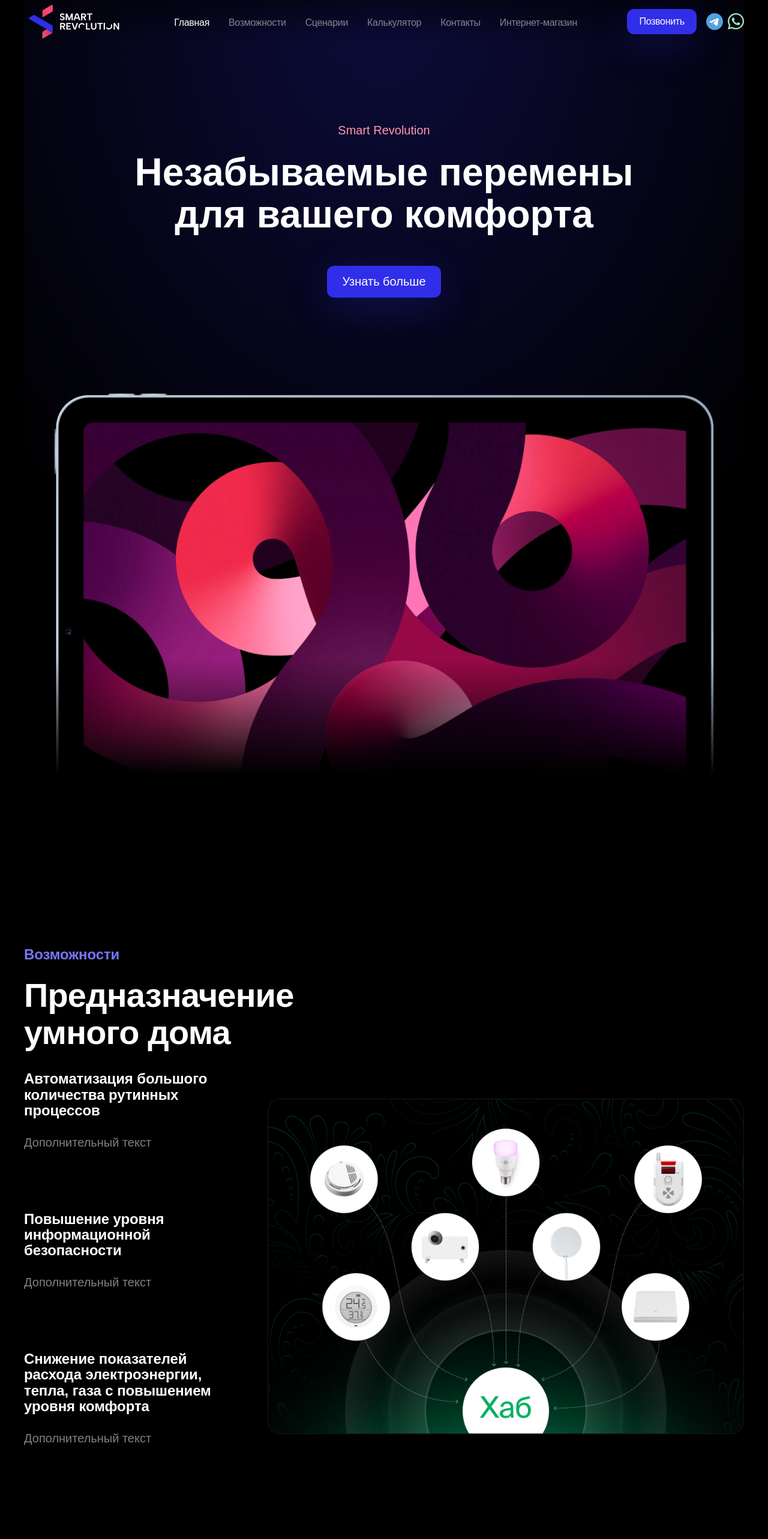
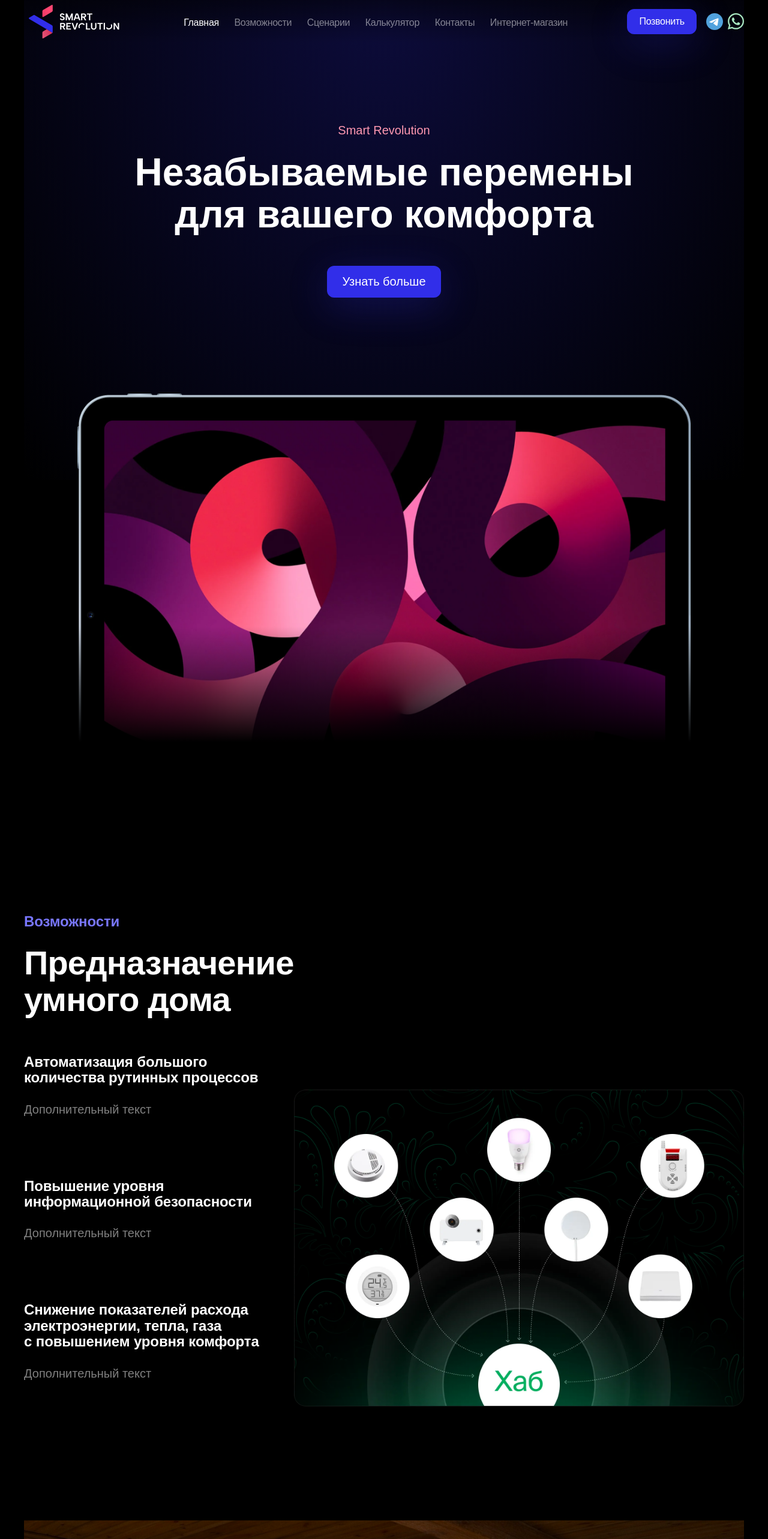
Before and after one commit to NikMakPak/revolution_landing-ord, a React (Vite) app: page / in a window 1280 px wide. Shown: the top 2565 px of the page at 60% size. Built offline with nearby package versions, Linux system fonts and the light colour scheme.

Commit message:
feat: add elastic css

```diff
--- a/src/components/Header/Header.module.scss
+++ b/src/components/Header/Header.module.scss
@@ -3,6 +3,7 @@
     display: flex;
     place-items: center;
     justify-content: space-between;
+    gap: 20px;
     background: linear-gradient(180deg, #000 -95%, transparent 100%);
 
     button {
@@ -15,7 +16,10 @@
   }
   .ul {
     display: flex;
-    gap: 32px;
+    justify-content: space-between;
+    width: 50vw;
+    min-width: 630px;
+    max-width: 1000px;
   }
   .contacts {
     gap: 16px;
--- a/src/components/Slide/Slide.module.scss
+++ b/src/components/Slide/Slide.module.scss
@@ -3,6 +3,7 @@
     aside{
         left: 40px;
         top: 50%;
+        height: 90%;
         transform: translate(0, -48%);
         position: absolute;
     }
--- a/src/sections/Main.module.scss
+++ b/src/sections/Main.module.scss
@@ -31,13 +31,14 @@
     height: 350px;
     pointer-events: none;
     position: absolute;
-    bottom: 0;
+    bottom: -1px;
     width: 100%;
     background: linear-gradient(180deg, rgba(0, 0, 0, 0) 0%, #000000 55.01%);
   }
 }
 
 .img {
-  width: 1100px;
+  width: 80vw;
+  max-width: 1100px;
   margin: 0 auto;
 }
--- a/src/sections/Opportunities.module.scss
+++ b/src/sections/Opportunities.module.scss
@@ -1,5 +1,5 @@
 .header{
-    margin-bottom: 34px;
+    margin-bottom: 60px;
     h4{
         color: #7876FF;
         margin-bottom: 24px;
@@ -12,10 +12,12 @@
 .wrapper{
     display: flex;
     justify-content: space-between;
-    max-height: 650px;
-    gap: 50px;
+    flex-wrap: wrap;
+    column-gap: 50px;
     .points{
-        max-width: 650px;
+        flex: 0.5;
+        // max-width: 650px;
+        min-width: 400px;
         li{
             padding-bottom: 80px;
             h4{
@@ -25,5 +27,7 @@
     }
 }
 .img{
-    max-width: 62vw;
+    width: 100%;
+    min-width: 719px;
+    flex:1;
 }
```
